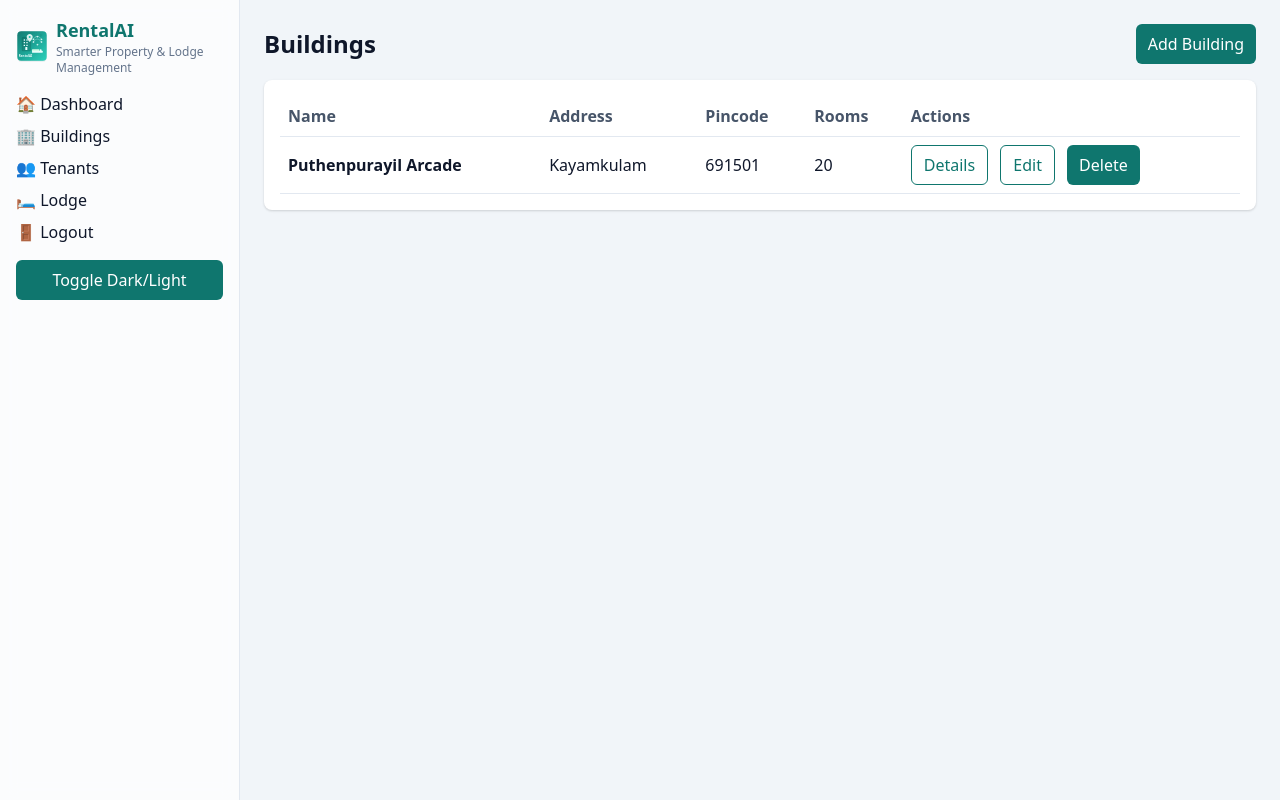
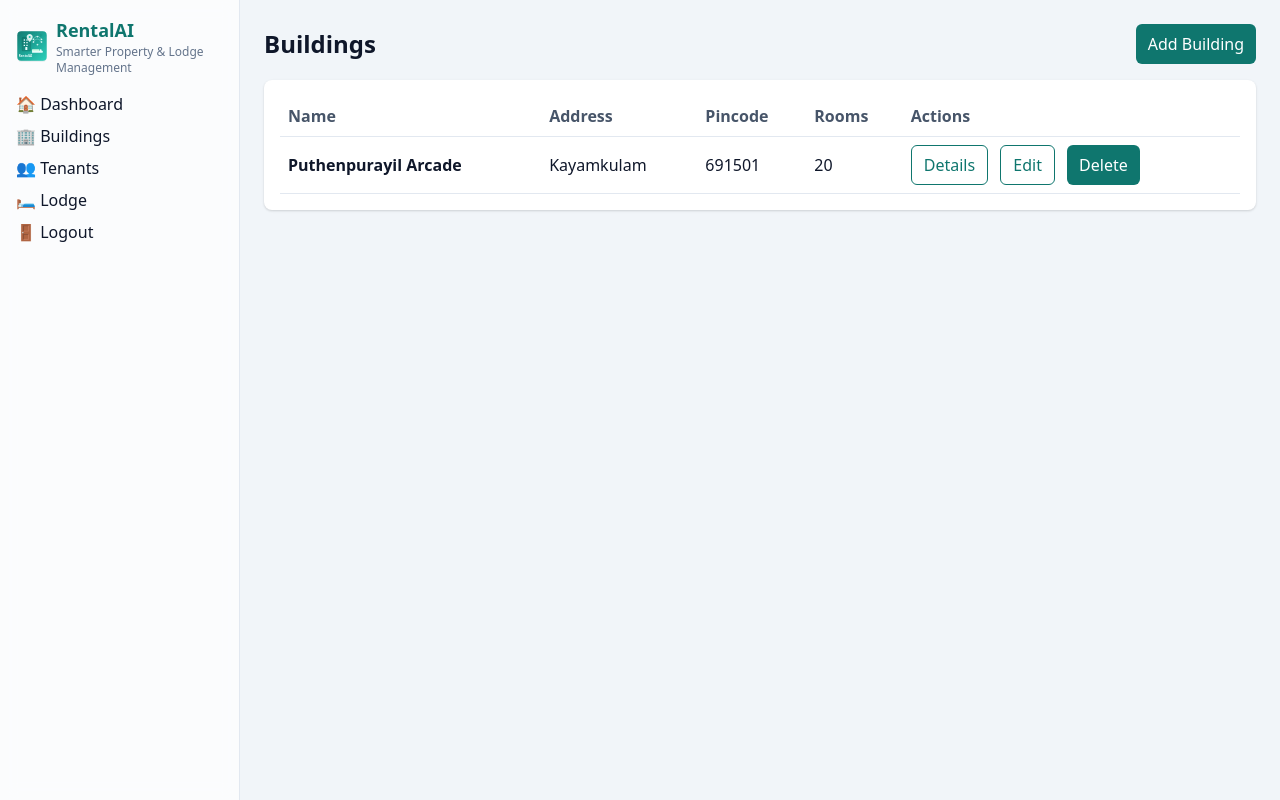
Before and after one commit to bibujohny/rentalAI, a Flask app: page /buildings/ in a window 1280 px wide. Run offline with Flask 3, Linux system fonts and the light colour scheme; a user stored in the database is signed in; some libraries are stand-ins or nearby versions.

Commit message:
removed Toggle

```diff
--- a/app/templates/base.html
+++ b/app/templates/base.html
@@ -23,17 +23,6 @@
     .td { border-bottom: 1px solid #e2e8f0; padding: 0.5rem; }
     .dark .td { border-color: #334155; }
   </style>
-  <script>
-    function toggleTheme(){
-      const html = document.documentElement;
-      html.classList.toggle('dark');
-      localStorage.setItem('theme', html.classList.contains('dark') ? 'dark' : 'light');
-    }
-    document.addEventListener('DOMContentLoaded', () => {
-      const theme = localStorage.getItem('theme') || 'light';
-      if(theme === 'dark') document.documentElement.classList.add('dark');
-    });
-  </script>
 </head>
 <body class="h-full bg-slate-100 dark:bg-slate-900 text-slate-900 dark:text-slate-100">
 <div class="min-h-screen flex">
@@ -52,7 +41,6 @@
       <a href="{{ url_for('lodge.list_guests') }}" class="block hover:text-teal-600">🛏️ Lodge</a>
       <a href="{{ url_for('auth.logout') }}" class="block hover:text-teal-600">🚪 Logout</a>
     </nav>
-    <button class="btn w-full" onclick="toggleTheme()">Toggle Dark/Light</button>
   </aside>
   <main class="flex-1 p-6">
     {% with messages = get_flashed_messages(with_categories=true) %}
```
